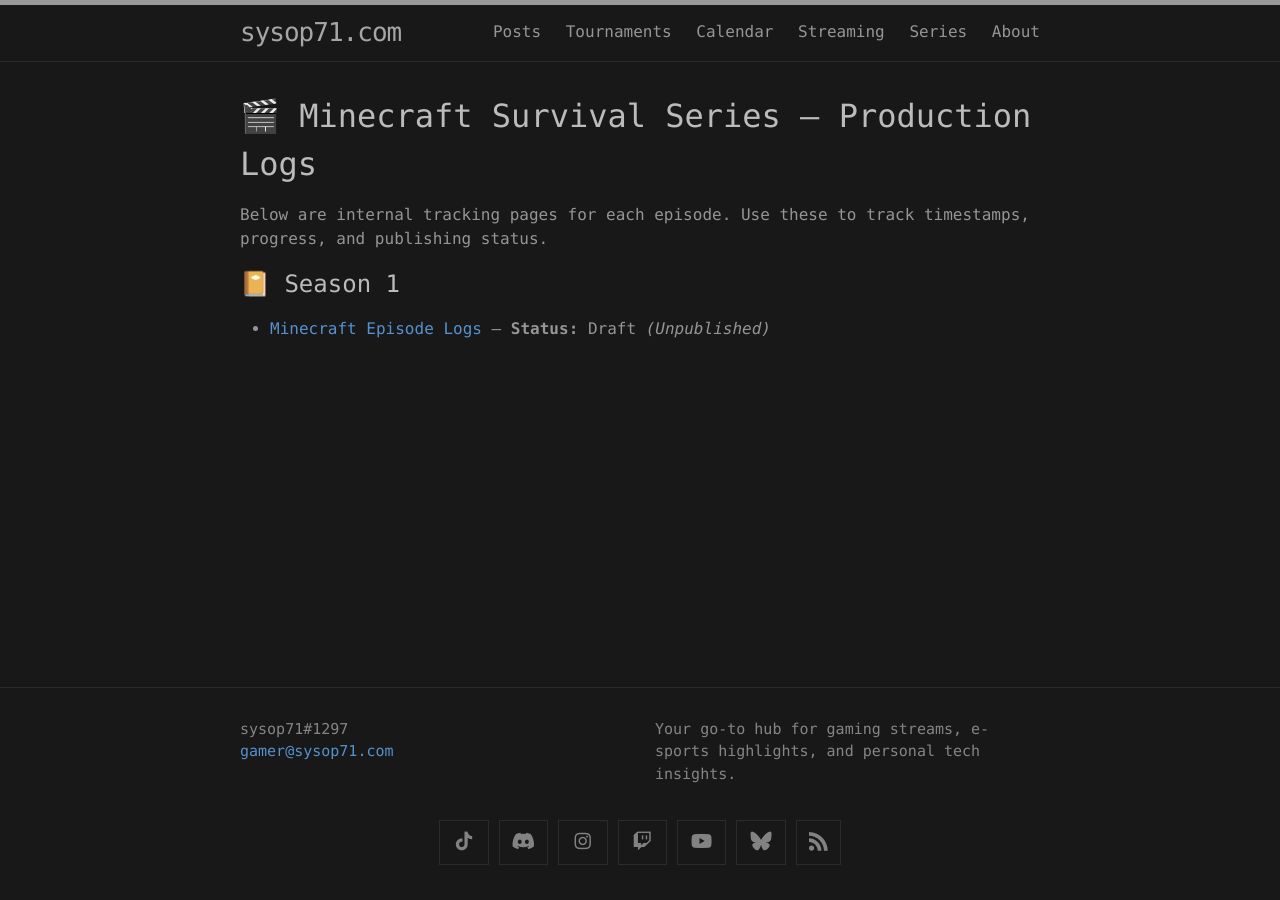
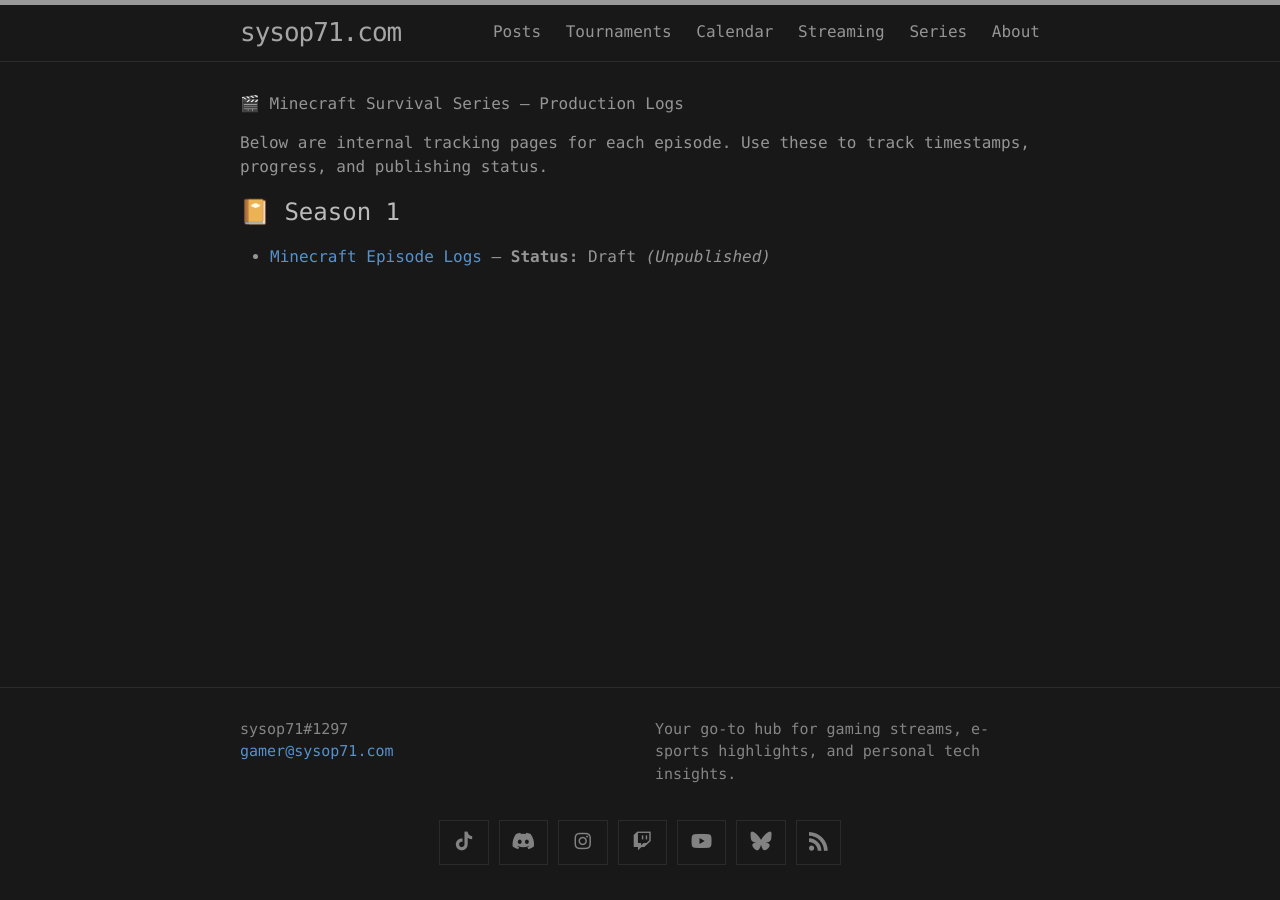
Before and after one commit to sysop71/sysop71.github.io, a Jekyll site: the page built from _minecraft/index.md, in a window 1280 px wide. Built offline with Jekyll 4.4.1, drawn with Linux system fonts in a browser that asks for light colours; a style sheet for code colours, icons or effects is not loaded.

Commit message:
updated index

```diff
--- a/_minecraft/index.md
+++ b/_minecraft/index.md
@@ -4,13 +4,13 @@ layout: base
 permalink: /minecraft/
 ---
 
-# 🎬 Minecraft Survival Series – Production Logs
+🎬 Minecraft Survival Series – Production Logs
 
 Below are internal tracking pages for each episode. Use these to track timestamps, progress, and publishing status.
 
 ## 📔 Season 1
 
-{% assign logs = site.minecraft | sort: 'date' | reverse %}
+{% assign logs = site.minecraft | sort: 'date' %}
 <ul>
   {% for log in logs %}
     <li>
```
